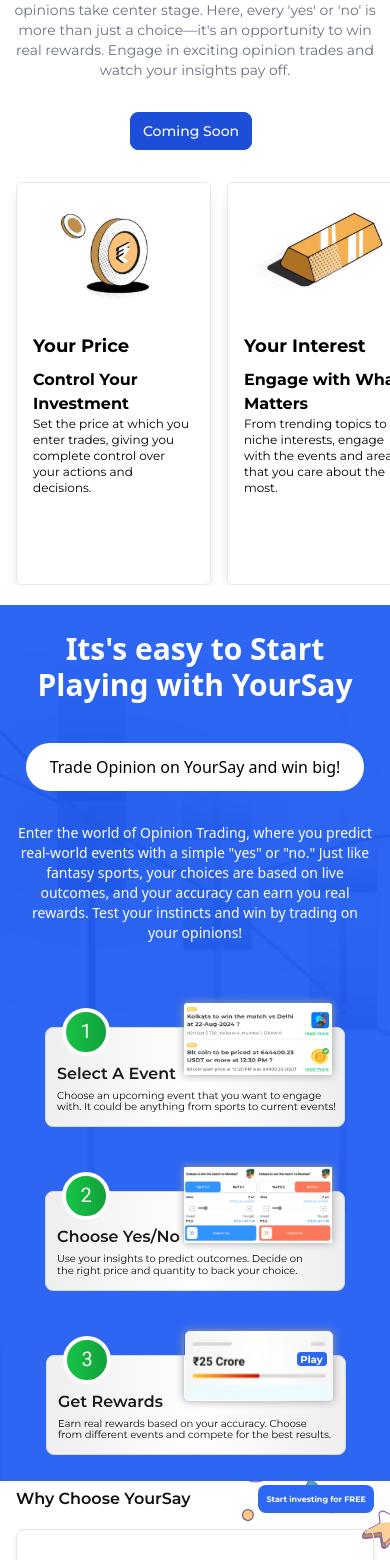
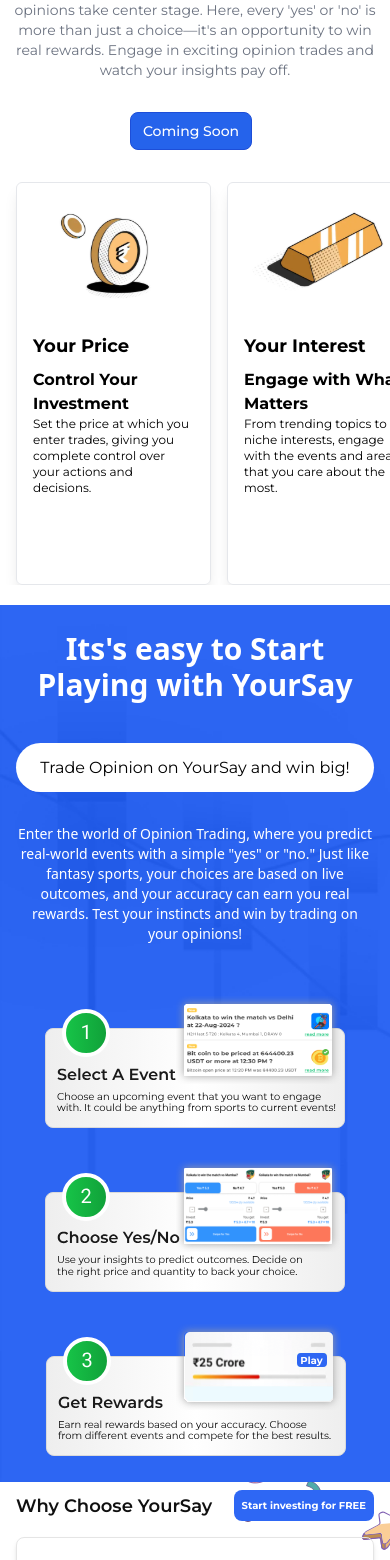
Before and after one commit to SinghRohan001/YourSay_HomePage, a React (Vite) app: page / in a window 390 px wide. Shown: the part 228-1788 px from the top of the page. Built offline with nearby package versions, Linux system fonts and the light colour scheme.

Commit message:
changes done while hovering button

```diff
--- a/src/Pages/HomePage.jsx
+++ b/src/Pages/HomePage.jsx
@@ -30,7 +30,7 @@
           </div>
         </div>
 
-        <div className="flex justify-center items-start lg:h-screen mb-6">
+        <div className="flex relative justify-center items-start lg:h-screen mb-6">
           <div className="w-[100%] lg:w-[35%] md:w-[50%] mt-20 lg:mt-20 md:mt-20 flex flex-col justify-center">
             <h1 className="lg:text-5xl md:text-xl text-3xl lg:mt-0 md:mt-0 mt-6 text-center font-montserrat font-[700] tracking-wider">
               Turn Your Opinions into Real Rewards!
@@ -44,7 +44,7 @@
             <div className="lg:mt-8 md:mt-3 mt-8 flex justify-center">
               <button
                 type="button"
-                className="text-white font-[500] font-montserrat bg-blue-700 border-blue-700 border-[1px] hover:bg-blue-800 focus:ring-4 focus:ring-blue-300 rounded-lg lg:text-lg md:text-md text-sm px-3 py-2 me-2 mb-2 dark:bg-blue-600 dark:hover:bg-blue-700 focus:outline-none dark:focus:ring-blue-800"
+                className="text-white font-[500] font-montserrat bg-blue-600 hover:bg-blue-700 focus-within:ring-4 focus-within:ring-blue-800 border-blue-700 border-[1px] rounded-lg lg:text-lg md:text-md text-sm px-3 py-2 me-2 mb-2 cursor-pointer"
               >
                 Coming Soon
               </button>
--- a/src/components/Card1.jsx
+++ b/src/components/Card1.jsx
@@ -23,10 +23,13 @@
               </p>
             </div>
             <div className="w-full flex justify-center mb-4">
-              <div className=" rounded-l-full rounded-r-full px-6 py-3 mx-2 bg-white">
-                <p className="font-[400] text-center text-md lg:text-xl md:text-lg">
-                Trade Opinion on YourSay and win big!
-                </p>
+              <div className="rounded-l-full rounded-r-full px-6 py-3 mx-2 bg-white hover:bg-gray-200 focus-within:ring-4 focus-within:ring-blue-300">
+                <button
+                  type="button"
+                  className="font-[400] text-center font-montserrat text-black  focus:ring-blue-300 rounded-lg lg:text-xl md:text-lg text-md focus:outline-none"
+                >
+                  Trade Opinion on YourSay and win big!
+                </button>
               </div>
             </div>
 
@@ -45,15 +48,15 @@
 
             <div className="flex lg:flex-row flex-col w-full justify-center mt-5 items-center">
               <div className="m-4">
-                <img src={item} alt="" className="lg:w-[350px] "/>
+                <img src={item} alt="" className="lg:w-[350px] " />
               </div>
 
               <div className="m-4">
-                <img src={item3} alt="" className="lg:w-[350px] "/>
+                <img src={item3} alt="" className="lg:w-[350px] " />
               </div>
 
               <div className="m-4">
-                <img src={item2} alt="" className="lg:w-[350px] "/>
+                <img src={item2} alt="" className="lg:w-[350px] " />
               </div>
             </div>
           </div>
--- a/src/components/Footer.jsx
+++ b/src/components/Footer.jsx
@@ -29,7 +29,7 @@
               <span className="flex justify-end">above only</span>
             </span>
             <div className="flex space-x-4">
-              <button className="bg-[#2E67F4] text-white font-montserrat font-[700] px-4 py-2 rounded-full">
+              <button className="bg-[#2E67F4] hover:bg-blue-700 focus-within:ring-4 focus-within:ring-blue-800  text-white font-montserrat font-[700] px-4 py-2 rounded-full">
                 Coming Soon
               </button>
               {/* <button className="border border-[#2E67F4] text-[#2E67F4] font-montserrat font-[700] px-4 py-2 rounded-full">
@@ -145,7 +145,7 @@
             <div className=" block md:block mt-2 lg:hidden ">
               <div className="lg:flex lg:space-x-16 md:flex md:space-x-16 justify-between">
                 {/* Placeholder for social media icons */}
-                <div className="flex space-x-7 lg:space-x-0 ">
+                <div className="flex space-x-7 py-1 lg:space-x-0 ">
                   <div className="flex items-center space-x-2">
                     <img src={linkedin} />
                     <p className="font-worksans font-[600] ">Linkedin</p>
@@ -155,7 +155,7 @@
                     <p className="font-worksans font-[600]">Twitter</p>
                   </div>
                 </div>
-                <div className="flex space-x-4 lg:space-x-0 ">
+                <div className="flex space-x-4 pb-1 lg:space-x-0 ">
                   <div className="flex items-center space-x-2">
                     <img src={instagram} />
                     <p className="font-worksans font-[600]">Instagram</p>
--- a/src/components/WhyChooseYourSay.jsx
+++ b/src/components/WhyChooseYourSay.jsx
@@ -1,23 +1,26 @@
 import React from "react";
-import Group from "../assets/Group.svg"
-import Device from "../assets/device.svg"
-import Switch from "../assets/switch.svg"
-import Star from "../assets/star.svg"
-import Background from "../assets/background.svg"
-
+import Group from "../assets/Group.svg";
+import Device from "../assets/device.svg";
+import Switch from "../assets/switch.svg";
+import Star from "../assets/star.svg";
+import Background from "../assets/background.svg";
 
 const WhyChooseYourSay = () => {
   return (
-    <section className="bg-white py-6 bg-no-repeat bg-fit"
-    style={{
-      backgroundImage: `url(${Background})`,
-      backgroundPosition: "top right",
-    }}>
+    <section
+      className="bg-white py-6 bg-no-repeat bg-fit"
+      style={{
+        backgroundImage: `url(${Background})`,
+        backgroundPosition: "top right",
+      }}
+    >
       <div className="lg:mx-10 px-4 ">
-        <div className="flex justify-between items-center   ">
-          <h2 className="lg:text-[64px] md:text-[35px] text-md font-[600] text-[#101010] md:mb-8 lg:mb-8 mb-4 font-montserrat ">Why Choose YourSay</h2>
+        <div className="flex justify-between items-center lg:pt-4 md:pt-2 pt-1  ">
+          <h2 className="lg:text-[64px] md:text-[35px] text-lg font-[600] text-[#101010] md:mb-8 lg:mb-8 mb-4 font-montserrat ">
+            Why Choose YourSay
+          </h2>
           <div className="flex justify-end items-center md:mb-8 lg:mb-8 mb-4">
-            <button className="bg-[#2E67F4] lg:h-[52px] lg:w-full md:h-[52px] md:w-full lg:text-[16px] md:text-[16px] text-[8px] font-[700] font-montserrat text-white md:px-6 lg:py-0 md:py-0 lg:px-6 px-2 py-2 rounded-lg">
+            <button className="bg-[#2E67F4] lg:h-[52px] hover:bg-blue-700 lg:w-full md:h-[52px] md:w-full lg:text-[16px] md:text-[16px] text-[10px] font-[700] font-montserrat focus-within:ring-2 focus-within:ring-blue-800 text-white md:px-6 lg:py-0 md:py-0 lg:px-6 px-2 py-2 rounded-lg">
               Start investing for FREE
             </button>
           </div>
@@ -26,11 +29,7 @@
         <div className="grid grid-cols-1 md:grid-cols-2 gap-8">
           {/* Card 1 */}
           <div className="border border-[#E5E5E5] p-8 rounded-lg shadow-md">
-            <img
-              src={Group}
-              alt="Flexibility and Control"
-              className="mb-4"
-            />
+            <img src={Group} alt="Flexibility and Control" className="mb-4" />
             <h3 className="text-xl font-[600] font-montserrat mb-2">
               Designed for Flexibility and Control
             </h3>
@@ -77,11 +76,7 @@
 
           {/* Card 4 */}
           <div className="border border-[#E5E5E5] p-8 rounded-lg shadow-md">
-            <img
-              src={Star}
-              alt="AI-Driven Market Insights"
-              className=" mb-4"
-            />
+            <img src={Star} alt="AI-Driven Market Insights" className=" mb-4" />
             <h3 className="text-xl font-[600] font-montserrat mb-2">
               AI-Driven Market Insights
             </h3>
```
